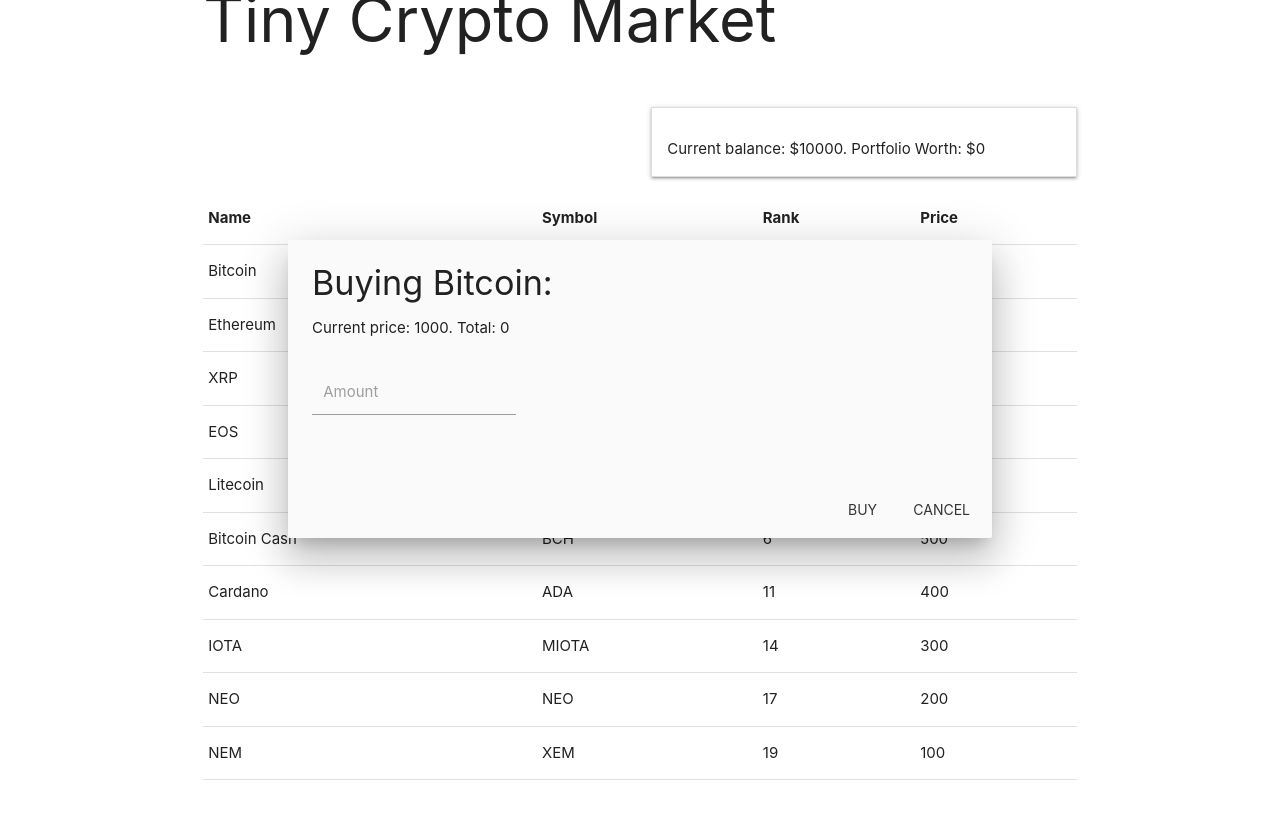
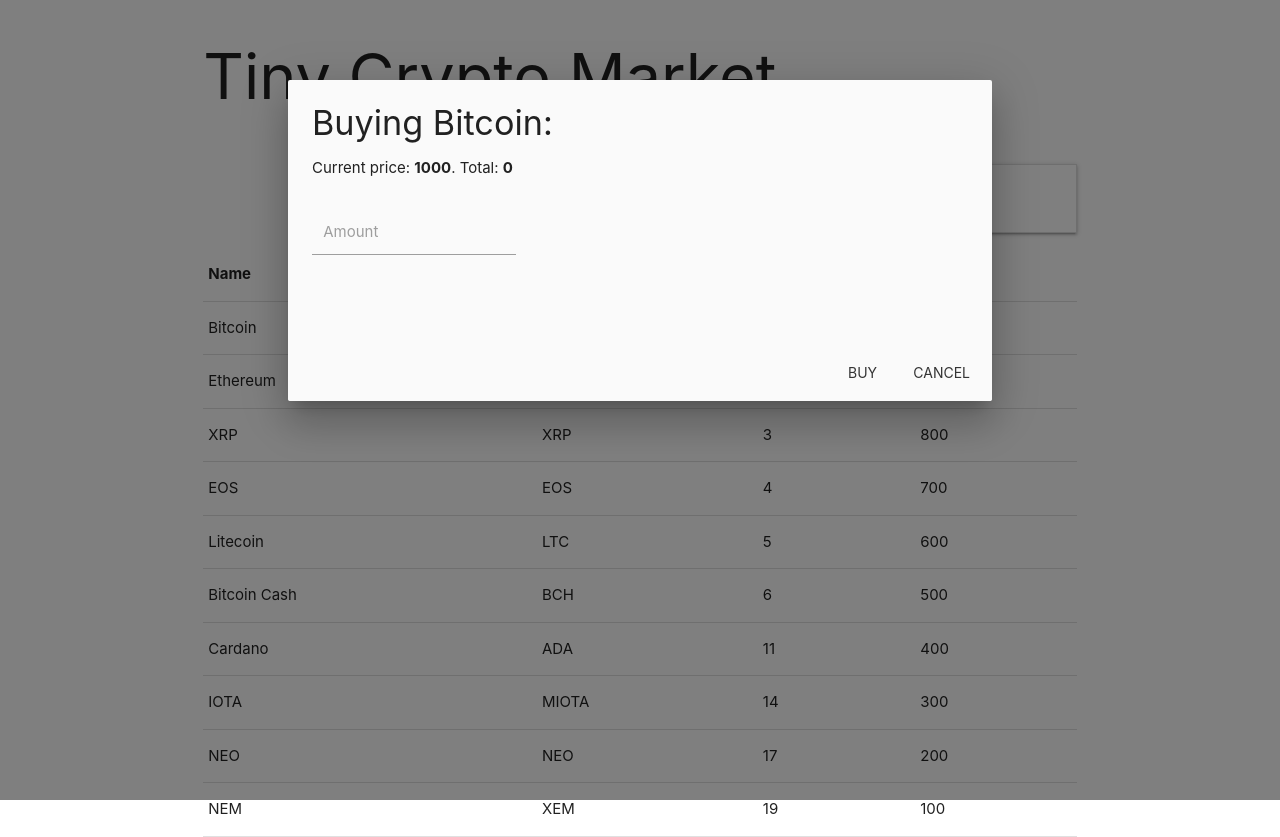
Before and after one commit to randomnf/js-tiny-crypto-market, a plain HTML site: page index.html in a window 1280 px wide. Both pictures are taken after a click on the element "Bitcoin". Before the commit the page ends 800 px from the top, so only its background shows below. Drawn offline with nearby package versions, Linux system fonts and the light colour scheme.

Commit message:
поменял разметку и логику рендера/апдейта компонентов; расширил функционал

```diff
--- /dev/null
+++ b/data/coins.json
@@ -0,0 +1,102 @@
+[
+    {
+        "id": "btc-bitcoin",
+        "name": "Bitcoin",
+        "symbol": "BTC",
+        "rank": 1,
+        "is_new": false,
+        "is_active": true,
+        "type": "coin",
+        "price": 1000
+    },
+    {
+        "id": "eth-ethereum",
+        "name": "Ethereum",
+        "symbol": "ETH",
+        "rank": 2,
+        "is_new": false,
+        "is_active": true,
+        "type": "coin",
+        "price": 900
+    },
+    {
+        "id": "xrp-xrp",
+        "name": "XRP",
+        "symbol": "XRP",
+        "rank": 3,
+        "is_new": false,
+        "is_active": true,
+        "type": "coin",
+        "price": 800
+    },
+    {
+        "id": "eos-eos",
+        "name": "EOS",
+        "symbol": "EOS",
+        "rank": 4,
+        "is_new": false,
+        "is_active": true,
+        "type": "coin",
+        "price": 700
+    },
+    {
+        "id": "ltc-litecoin",
+        "name": "Litecoin",
+        "symbol": "LTC",
+        "rank": 5,
+        "is_new": false,
+        "is_active": true,
+        "type": "coin",
+        "price": 600
+    },
+    {
+        "id": "bch-bitcoin-cash",
+        "name": "Bitcoin Cash",
+        "symbol": "BCH",
+        "rank": 6,
+        "is_new": false,
+        "is_active": true,
+        "type": "coin",
+        "price": 500
+    },
+    {
+        "id": "ada-cardano",
+        "name": "Cardano",
+        "symbol": "ADA",
+        "rank": 11,
+        "is_new": false,
+        "is_active": true,
+        "type": "coin",
+        "price": 400
+    },
+    {
+        "id": "miota-iota",
+        "name": "IOTA",
+        "symbol": "MIOTA",
+        "rank": 14,
+        "is_new": false,
+        "is_active": true,
+        "type": "coin",
+        "price": 300
+    },
+    {
+        "id": "neo-neo",
+        "name": "NEO",
+        "symbol": "NEO",
+        "rank": 17,
+        "is_new": false,
+        "is_active": true,
+        "type": "coin",
+        "price": 200
+    },
+    {
+        "id": "xem-nem",
+        "name": "NEM",
+        "symbol": "XEM",
+        "rank": 19,
+        "is_new": false,
+        "is_active": true,
+        "type": "coin",
+        "price": 100
+    }
+]
--- a/index.css
+++ b/index.css
@@ -6,7 +6,6 @@
     display: flex;
     height: 100%;
     flex-direction: column;
-    justify-content: flex-end;
 }
 
 .row {
@@ -32,3 +31,14 @@
 form, form > div {
     padding-left: 0 !important;
 }
+
+.widget__form-feedback {
+    clear: both;
+}
+.widget__form-feedback::before {
+    content: "|";
+    color: transparent;
+}
+.widget__form-feedback.error {
+    color: red;
+}
--- a/scripts/components/App/App.js
+++ b/scripts/components/App/App.js
@@ -1,45 +1,17 @@
-import { Table } from '../Table/Table.js';
-import { Portfolio } from '../Portfolio/Portfolio.js';
-import { TradeWidget } from '../TradeWidget/TradeWidget.js';
-import { DataService } from '../../services/DataService.js';
+import { CurrencyData } from "../../services/CurrencyData.js";
+import { Table } from "../Table/Table.js";
+import { Portfolio } from "../Portfolio/Portfolio.js";
+import { TradeWidget } from "../TradeWidget/TradeWidget.js";
 
 export class App {
     constructor({ element }) {
         this._el = element;
-    this._userBalance = 10000;
+        this._currencyFormatted = {};
+        this._getData();
         this._render();
-
-    this._data = DataService.getCurrencies();
         this._initTable();
-
         this._initPortfolio();
         this._initTradeWidget();
-  }
-
-  _tradeItem(id) {
-    const coin = this._data.find(coin => coin.id === id);
-    this._tradeWidget.trade(coin);
-  }
-
-  _initTable() {
-    this._table = new Table({
-      data: this._data,
-      element: this._el.querySelector('[data-element=table]'),
-      onRowClick: (item) => this._tradeItem(item),
-    });
-  }
-
-  _initPortfolio() {
-    this._portfolio = new Portfolio({
-      element: this._el.querySelector('[data-element="portfolio"]'),
-      balance: this._userBalance,
-    });
-  }
-
-  _initTradeWidget() {
-    this._tradeWidget = new TradeWidget({
-      element: this._el.querySelector('[data-element="trade-widget"]'),
-    });
     }
 
     _render() {
@@ -50,12 +22,65 @@
                 </div>
             </div>
             <div class="row portfolio-row">
-          <div class="col s6 offset-s6" data-element="portfolio"></div>
+                <div class="col s6 offset-s6 portfolio"></div>
             </div>
             <div class="row">
-          <div class="col s12" data-element="table"></div>
+                <div class="col s12 table-wrap"></div>
             </div>
-      <div data-element="trade-widget"></div>
+            <div class="trade-widget"></div>
         `;
     }
+
+    _initTable() {
+        this._table = new Table({
+            element: this._el.querySelector(".table-wrap"),
+            onRowClick: currencySymbol => {
+                this._tradeWidget.trade({
+                    item: this._currencyFormatted[currencySymbol],
+                    balance: this._portfolio.getBalance()
+                });
             }
+        });
+    }
+
+    _initPortfolio() {
+        this._portfolio = new Portfolio({
+            element: this._el.querySelector(".portfolio"),
+            balance: 10000
+        });
+    }
+
+    _initTradeWidget() {
+        this._tradeWidget = new TradeWidget({
+            element: this._el.querySelector(".trade-widget"),
+            onBuy: (item, amount) => {
+                this._portfolio.add(item, amount);
+            },
+        });
+    }
+
+    _onDataUpdate(data) {
+        this._table.updateData(data);
+        this._formatData(data);
+    }
+
+    _getData() {
+        this._currencyGetter = new CurrencyData({
+            onXHRLoadCallback: (data) => this._onDataUpdate(data)
+        });
+        this._currencyGetter.get();
+    }
+
+    _formatData(data) {
+        if (data === null) {
+            return;
+        }
+
+        const formatted = {};
+        data.forEach(item => {
+            formatted[item.symbol] = item;
+        });
+
+        this._currencyFormatted = formatted;
+    }
+}
--- a/scripts/components/Portfolio/Portfolio.js
+++ b/scripts/components/Portfolio/Portfolio.js
@@ -2,9 +2,46 @@
     constructor({ element, balance }) {
         this._el = element;
         this._balance = balance;
+        this._portfolioWorth = 0;
+        this._currencyItems = {};
+        this._render();
+    }
 
-    this._portfolioWorth = 0;
-    this._render();
+    getBalance() {
+        return this._balance;
+    }
+
+    add(item, amount) {
+        const items = this._currencyItems;
+
+        if ( !items[item.symbol] ) {
+            items[item.symbol] = item;
+            items[item.symbol].amount = amount;
+        }
+        else {
+            Object.assign(items[item.symbol], item);
+            items[item.symbol].amount += amount;
+        }
+
+        let innerHTML = "";
+
+        for (let key in items) {
+            let total = items[key].price * items[key].amount;
+
+            this._portfolioWorth += total;
+
+            innerHTML += `
+                <tr data-currency="${items[key].symbol}">
+                    <td>${items[key].name}</td>
+                    <td>${items[key].amount}</td>
+                    <td>${items[key].price}</td>
+                    <td>${total}</td>
+                </tr>
+            `;
+        }
+
+        this._innerEls.worth.textContent = this._portfolioWorth;
+        this._innerEls.tbody.innerHTML = innerHTML;
     }
 
     _render() {
@@ -12,8 +49,8 @@
             <ul class="collapsible portfolio">
                 <li>
                     <p class="collapsible-header">
-              Current balance: $${this._balance}.
-              Portfolio Worth: $${this._portfolioWorth}
+                        Current balance:&nbsp;<b class="portfolio__balance">$${this._balance}</b>.
+                        Portfolio Worth:&nbsp;<b class="portfolio__worth">$${this._portfolioWorth}</b>
                     </p>
                     <div class="collapsible-body">
                         <table class="highlight striped">
@@ -31,7 +68,13 @@
                 </li>
             </ul>
         `;
-    let elems = this._el.querySelectorAll('.collapsible');
-    M.Collapsible.init(elems);
+
+        M.Collapsible.init(this._el.querySelectorAll('.collapsible'));
+
+        this._innerEls = {
+            balance:    this._el.querySelector(".portfolio__balance"),
+            worth:      this._el.querySelector(".portfolio__balance"),
+            tbody:      this._el.querySelector("tbody"),
+        };
     }
 }
--- a/scripts/components/Table/Table.js
+++ b/scripts/components/Table/Table.js
@@ -1,21 +1,37 @@
 export class Table {
-  constructor({ element, data, onRowClick }) {
+    constructor({ element, onRowClick }) {
         this._el = element;
+        this._render();
         this._onRowClickCallback = onRowClick;
-    this._render(data);
-
-    this._el.addEventListener('click', e => this._onRowClick(e));
     }
 
-  _onRowClick(e) {
-    const target = e.target.closest('tr');
-    if (!target) return;
-
-    const id = target.dataset.id;
-    this._onRowClickCallback(id);
+    updateData(data) {
+        if (data) {
+            this._tableEl.tBodies[0].innerHTML = `
+                ${data.map(item => `
+                    <tr data-currency="${item.symbol}">
+                        <td>${item.name}</td>
+                        <td>${item.symbol}</td>
+                        <td>${item.rank}</td>
+                        <td>${item.price}</td>
+                    </tr>
+                `).join("")}
+            `;
+        }
     }
 
-  _render(data) {
+    _onRowClick = event => {
+        const target = event.target.closest("tr");
+        let targetCurrencySymbol;
+
+        if (target === null || !(targetCurrencySymbol = target.dataset.currency)) {
+            return;
+        }
+
+        this._onRowClickCallback(targetCurrencySymbol);
+    }
+
+    _render() {
         this._el.innerHTML = `
             <table class="data-table highlight">
                 <thead>
@@ -26,19 +42,11 @@
                         <th>Price</th>
                     </tr>
                 </thead>
-        <tbody>
-          ${
-            data.map(coin => `
-              <tr data-id="${coin.id}">
-                <td>${coin.name}</td>
-                <td>${coin.symbol}</td>
-                <td>${coin.rank}</td>
-                <td>${coin.price}</td>
-              </tr>
-            `).join('')
-          }
-        </tbody>
+                <tbody></tbody>
             </table>
         `;
+
+        this._tableEl = this._el.firstElementChild;
+        this._tableEl.addEventListener("click", this._onRowClick);
     }
 }
--- a/scripts/components/TradeWidget/TradeWidget.js
+++ b/scripts/components/TradeWidget/TradeWidget.js
@@ -1,50 +1,100 @@
 export class TradeWidget {
-  constructor({ element }) {
+    constructor({ element, onBuy }) {
         this._el = element;
-
-    this._el.addEventListener('input', e => {
-      const value = +e.target.value;
-      this._updateDisplay(value);
-    })
+        this._onBuyCallback = onBuy;
+        this._render();
     }
 
-  trade(item) {
+    trade({ item, balance }) {
+        this._balance = balance;
         this._currentItem = item;
         this._total = item.price * 0;
-
-    this._render(item);
+        this._modal.open();
+        this._updateDisplay();
     }
 
-  _updateDisplay(value) {
-    this._totalEl = this._el.querySelector('#item-total');
-    this._totalEl.textContent = this._currentItem.price * value;
+    _updateAmount(value = 0) {
+        this._amount = value;
+        this._total = this._currentItem.price * this._amount;
+        this._innerEls.total.textContent = this._total;
+
+        this._reportAmountError();
     }
 
-  _render(item) {
+    _updateDisplay() {
+        this._updateAmount();
+        this._innerEls.title.textContent = this._currentItem.name;
+        this._innerEls.currentPrice.textContent = this._currentItem.price;
+        this._innerEls.amountInp.value = "";
+    }
+
+    _reportAmountError() {
+        this._isAmountError = this._total > this._balance;
+
+        this._innerEls.amountInp.classList.toggle("invalid", this._isAmountError);
+
+        this._innerEls.formFeedback.classList.toggle("error", this._isAmountError);
+        this._innerEls.formFeedback.textContent = this._isAmountError ? "Total sum is more than yor balance.": "";
+
+        this._innerEls.buyBtn.disabled = this._isAmountError;
+    }
+
+    _render() {
         this._el.innerHTML = `
-      <div id="modal" class="modal open">
+            <div class="widget modal" id="modal">
                 <div class="modal-content">
-          <h4>Buying ${item.name}:</h4>
+                    <h4>Buying <span class="widget__title"></span>:</h4>
                     <p>
-            Current price: ${item.price}. Total: <span id="item-total">${this._total}</span>
+                        Current price: <b class="widget__current-price"></b>.
+                        Total: <b class="widget__total"></b>
                     </p>
                     <div class="row">
-              <form class="col s12">
+                        <form class="col s12" id="buy-form">
                             <div class="input-field col s4">
-                      <input id="amount" type="text">
+                                <input class="widget__amount-inp" id="amount" type="number" min="0">
                                 <label for="amount">Amount</label>
                             </div>
+                            <div class="widget__form-feedback"></div>
                         </form>
                     </div>
                 </div>
 
                 <div class="modal-footer">
-            <a href="#!" class="modal-close waves-effect waves-teal btn-flat">Buy</a>
-            <a href="#!" class="modal-close waves-effect waves-teal btn-flat">Cancel</a>
+                    <button class="waves-effect waves-teal btn-flat widget__buy-btn" form="buy-form" type="submit">Buy</button>
+                    <button class="modal-close waves-effect waves-teal btn-flat widget__close-btn" type="button" data-action="close" data-target="modal">Cancel</button>
                 </div>
             </div>
         `;
-    let elems = this._el.querySelectorAll('.collapsible');
-    M.Collapsible.init(elems);
+
+        this._innerEls = {
+            modal:          this._el.firstElementChild,
+            buyBtn:         this._el.querySelector(".widget__buy-btn"),
+            closeBtn:       this._el.querySelector(".widget__close-btn"),
+            title:          this._el.querySelector(".widget__title"),
+            currentPrice:   this._el.querySelector(".widget__current-price"),
+            total:          this._el.querySelector(".widget__total"),
+            amountInp:      this._el.querySelector(".widget__amount-inp"),
+            formFeedback:   this._el.querySelector(".widget__form-feedback"),
+        };
+
+        this._modal = M.Modal.init(this._innerEls.modal);
+
+        this._el.addEventListener("input", event => {
+            const value = +event.target.value;
+            this._updateAmount(value);
+        });
+
+        this._el.addEventListener("click", event => {
+            const isBuyBtn =    event.target === this._innerEls.buyBtn;
+            const isCloseBtn =  event.target === this._innerEls.closeBtn;
+
+            if (isBuyBtn) {
+                this._onBuyCallback(this._currentItem, this._amount);
+            }
+
+            if (isBuyBtn || isCloseBtn) {
+                this._modal.close();
+            }
+        });
     }
 }
--- /dev/null
+++ b/scripts/services/CurrencyData.js
@@ -0,0 +1,30 @@
+export class CurrencyData {
+    constructor({ onXHRLoadCallback }) {
+        this._cb = onXHRLoadCallback;
+        this.value = null;
+    }
+
+    get() {
+        let data = this.value;
+        const req = new XMLHttpRequest();
+        req.onload = () => {
+            try {
+                data = JSON.parse(req.response);
+            }
+            catch (error) {
+                console.log(error);
+            }
+
+            if (Array.isArray(data)) {
+                data = data.slice(0, 10);
+            }
+
+            this.value = data;
+            this._cb(data);
+        };
+        req.open("get", "/data/coins.json");
+        req.send();
+
+        return this.value;
+    }
+}
--- a/scripts/services/DataService.js
+++ /dev/null
@@ -1,108 +0,0 @@
-const data = [
-  {
-    "id": "btc-bitcoin",
-    "name": "Bitcoin",
-    "symbol": "BTC",
-    "rank": 1,
-    "is_new": false,
-    "is_active": true,
-    "type": "coin",
-    "price": 1000
-  },
-  {
-    "id": "eth-ethereum",
-    "name": "Ethereum",
-    "symbol": "ETH",
-    "rank": 2,
-    "is_new": false,
-    "is_active": true,
-    "type": "coin",
-    "price": 900
-  },
-  {
-    "id": "xrp-xrp",
-    "name": "XRP",
-    "symbol": "XRP",
-    "rank": 3,
-    "is_new": false,
-    "is_active": true,
-    "type": "coin",
-    "price": 800
-  },
-  {
-    "id": "eos-eos",
-    "name": "EOS",
-    "symbol": "EOS",
-    "rank": 4,
-    "is_new": false,
-    "is_active": true,
-    "type": "coin",
-    "price": 700
-  },
-  {
-    "id": "ltc-litecoin",
-    "name": "Litecoin",
-    "symbol": "LTC",
-    "rank": 5,
-    "is_new": false,
-    "is_active": true,
-    "type": "coin",
-    "price": 600
-  },
-  {
-    "id": "bch-bitcoin-cash",
-    "name": "Bitcoin Cash",
-    "symbol": "BCH",
-    "rank": 6,
-    "is_new": false,
-    "is_active": true,
-    "type": "coin",
-    "price": 500
-  },
-  {
-    "id": "ada-cardano",
-    "name": "Cardano",
-    "symbol": "ADA",
-    "rank": 11,
-    "is_new": false,
-    "is_active": true,
-    "type": "coin",
-    "price": 400
-  },
-  {
-    "id": "miota-iota",
-    "name": "IOTA",
-    "symbol": "MIOTA",
-    "rank": 14,
-    "is_new": false,
-    "is_active": true,
-    "type": "coin",
-    "price": 300
-  },
-  {
-    "id": "neo-neo",
-    "name": "NEO",
-    "symbol": "NEO",
-    "rank": 17,
-    "is_new": false,
-    "is_active": true,
-    "type": "coin",
-    "price": 200
-  },
-  {
-    "id": "xem-nem",
-    "name": "NEM",
-    "symbol": "XEM",
-    "rank": 19,
-    "is_new": false,
-    "is_active": true,
-    "type": "coin",
-    "price": 100
-  }
-];
-
-export const DataService = {
-  getCurrencies() {
-    return data;
-  }
-}
```
Also changed, not shown: data/crypto.json (deleted, +0 -102 lines), index.html (+1 -4 lines). Lines whose indentation alone changed are shown as unchanged.
